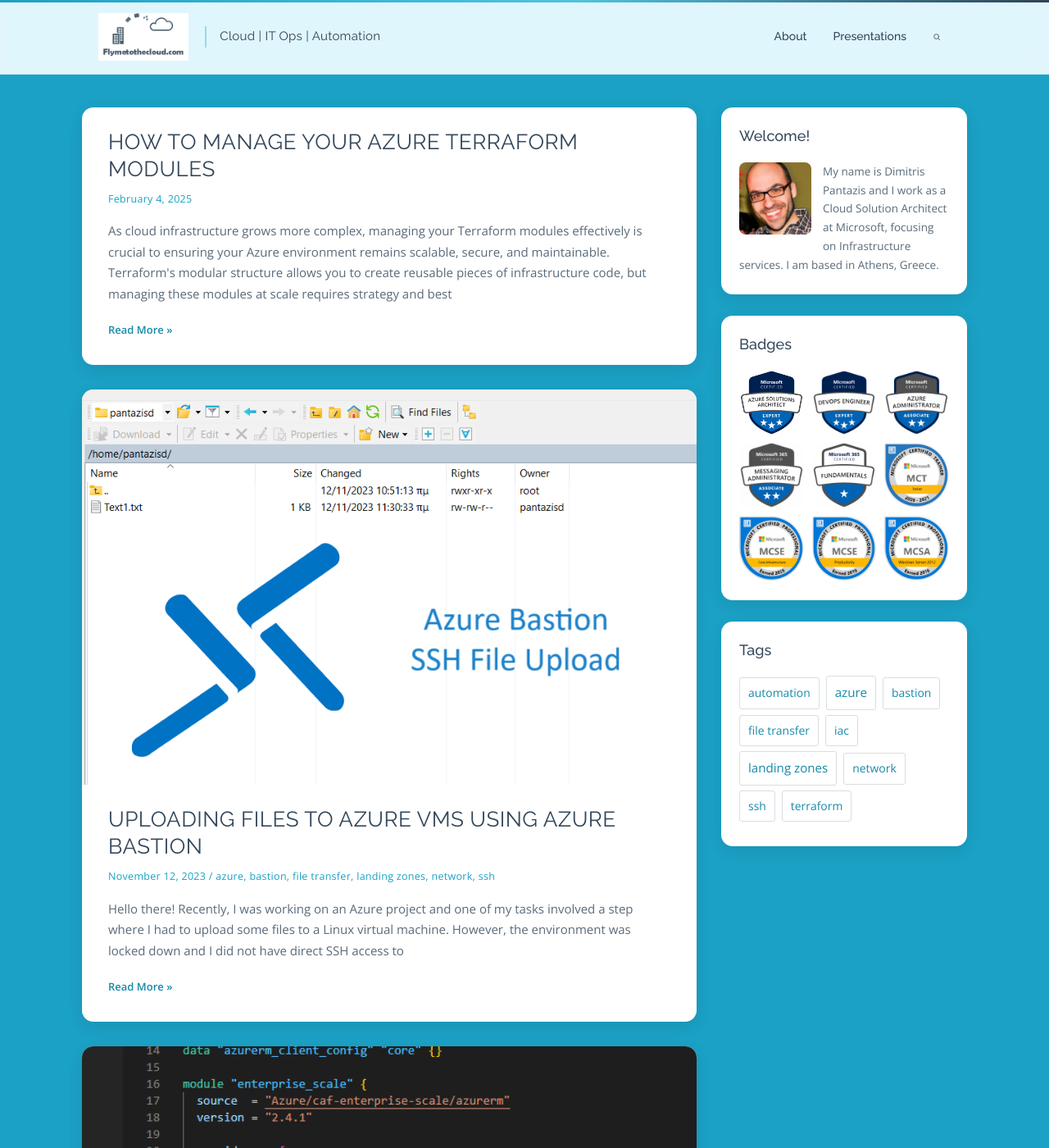
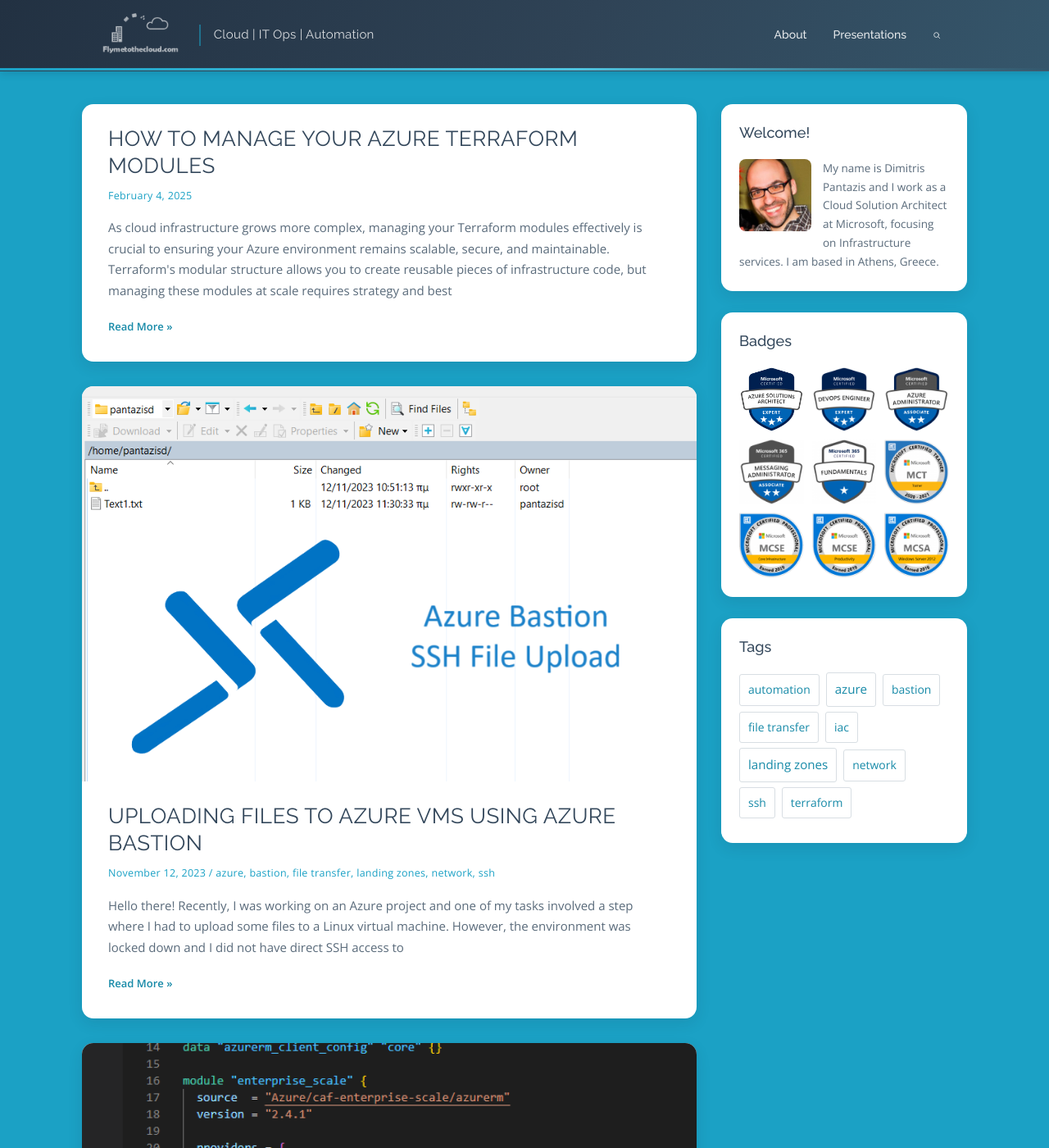
Before and after one commit to dpantaz/flymetothecloud, a Jekyll site: the page built from index.md, in a window 1280 px wide and 1400 px high. Shown: the whole window at 82% size. Built offline with Jekyll 4.4.1, drawn with Linux system fonts in a browser that asks for light colours.

Commit message:
Restyle header to deep navy brand colour with a transparent logo
- Generated transparent logo variants (white for dark bg, navy for light bg)
  from Drawing1.png, which had a baked-in white background that clashed with cyan
- Header now uses a navy gradient with a teal accent line; nav/tagline go light
- Use the white logo on the navy header (no more white box)
- Favicon uses the original coloured logo (logo_dark)

Co-authored-by: Copilot App <223556219+Copilot@users.noreply.github.com>
Copilot-Session: 3dd01e10-cf7f-4105-8805-ccea87f7022f

```diff
--- a/_config.yml
+++ b/_config.yml
@@ -6,7 +6,8 @@ description: >-
   Cloud, Azure, and infrastructure notes by Dimitris Pantazis.
 url: "https://flymetothecloud.com"   # the custom domain (no trailing slash)
 baseurl: ""                           # empty for an apex/custom domain
-logo: /wp-content/uploads/2020/07/Drawing1.png
+logo: /assets/img/logo-white.png
+logo_dark: /wp-content/uploads/2020/07/Drawing1.png
 
 # --- Author / Welcome widget -------------------------------------------------
 author:
--- a/_layouts/default.html
+++ b/_layouts/default.html
@@ -7,7 +7,7 @@
   <link rel="preconnect" href="https://fonts.gstatic.com" crossorigin>
   <link href="https://fonts.googleapis.com/css2?family=Open+Sans:wght@400;600&family=Raleway:wght@300;400;500;600&display=swap" rel="stylesheet">
   <link rel="stylesheet" href="{{ '/assets/css/style.css' | relative_url }}">
-  {% if site.logo %}<link rel="icon" href="{{ site.logo | relative_url }}">{% endif %}
+  {% if site.logo_dark %}<link rel="icon" href="{{ site.logo_dark | relative_url }}">{% elsif site.logo %}<link rel="icon" href="{{ site.logo | relative_url }}">{% endif %}
   {% feed_meta %}
   {% seo %}
 </head>
--- a/assets/css/style.css
+++ b/assets/css/style.css
@@ -36,24 +36,21 @@ img { max-width: 100%; height: auto; }
   position: sticky;
   top: 0;
   z-index: 100;
-  background: rgba(255, 255, 255, .88);
-  backdrop-filter: saturate(160%) blur(10px);
-  -webkit-backdrop-filter: saturate(160%) blur(10px);
-  border-bottom: 1px solid rgba(27, 161, 197, .14);
-  box-shadow: 0 1px 0 rgba(16, 34, 48, .02);
-  transition: box-shadow .25s ease, background .25s ease;
+  background: linear-gradient(120deg, #223142 0%, var(--navy) 55%, #35566b 100%);
+  border-bottom: 1px solid rgba(255, 255, 255, .06);
+  box-shadow: 0 2px 10px rgba(16, 34, 48, .18);
+  transition: box-shadow .25s ease;
 }
-/* teal accent line along the top edge */
-.site-header::before {
+/* teal accent line along the bottom edge */
+.site-header::after {
   content: "";
   position: absolute;
-  inset: 0 0 auto 0;
+  inset: auto 0 0 0;
   height: 3px;
-  background: linear-gradient(90deg, var(--teal), #4fc3df 55%, var(--navy));
+  background: linear-gradient(90deg, var(--teal), #4fc3df 55%, transparent);
 }
 .site-header.scrolled {
-  background: rgba(255, 255, 255, .96);
-  box-shadow: 0 8px 24px rgba(16, 34, 48, .12);
+  box-shadow: 0 10px 26px rgba(16, 34, 48, .28);
 }
 .header-inner {
   max-width: 1080px;
@@ -66,18 +63,18 @@ img { max-width: 100%; height: auto; }
 }
 .site-header.scrolled .header-inner { padding: 8px 20px; }
 .site-logo { display: inline-flex; align-items: center; flex: 0 0 auto; }
-.site-logo img { height: 58px; width: auto; transition: height .25s ease; }
-.site-header.scrolled .site-logo img { height: 40px; }
-.site-logo-text { font-family: "Raleway", sans-serif; font-size: 26px; font-weight: 600; color: var(--navy); }
+.site-logo img { height: 54px; width: auto; transition: height .25s ease; }
+.site-header.scrolled .site-logo img { height: 38px; }
+.site-logo-text { font-family: "Raleway", sans-serif; font-size: 26px; font-weight: 600; color: #fff; }
 .site-tagline {
-  color: var(--navy);
+  color: rgba(255, 255, 255, .82);
   font-family: "Raleway", sans-serif;
   font-weight: 400;
   font-size: 15px;
   letter-spacing: .3px;
   padding-left: 16px;
   margin-left: 2px;
-  border-left: 2px solid rgba(27, 161, 197, .35);
+  border-left: 2px solid rgba(27, 161, 197, .55);
   transition: opacity .2s ease;
 }
 .site-header.scrolled .site-tagline { opacity: 0; }
@@ -88,7 +85,7 @@ img { max-width: 100%; height: auto; }
   gap: 8px;
 }
 .site-nav a {
-  color: var(--navy);
+  color: rgba(255, 255, 255, .88);
   font-family: "Raleway", sans-serif;
   font-weight: 500;
   font-size: 14px;
@@ -97,17 +94,17 @@ img { max-width: 100%; height: auto; }
   border-radius: 999px;
   transition: color .15s ease, background .15s ease;
 }
-.site-nav a:hover { color: var(--teal-dark); background: rgba(27, 161, 197, .10); text-decoration: none; }
+.site-nav a:hover { color: #fff; background: rgba(255, 255, 255, .12); text-decoration: none; }
 .nav-search {
   display: inline-flex;
   align-items: center;
   justify-content: center;
   width: 34px;
   height: 34px;
-  color: var(--navy);
+  color: rgba(255, 255, 255, .88);
   border-radius: 50%;
 }
-.nav-search:hover { color: var(--teal-dark); background: rgba(27, 161, 197, .10); }
+.nav-search:hover { color: #fff; background: rgba(255, 255, 255, .12); }
 
 /* --- Layout ---------------------------------------------------------------- */
 .page-wrap { padding: 40px 20px; }
```
Also changed, not shown: assets/img/logo-navy.png (added), assets/img/logo-white.png (added).
